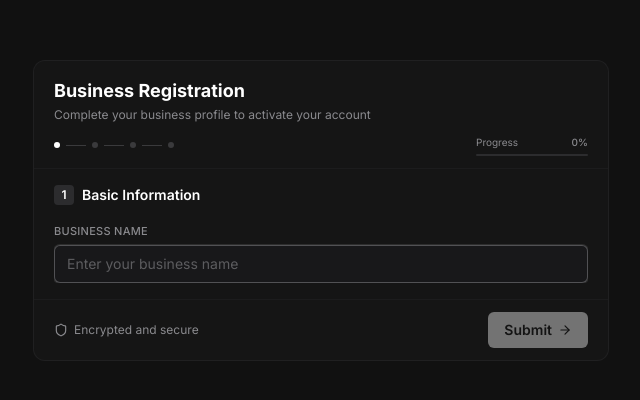
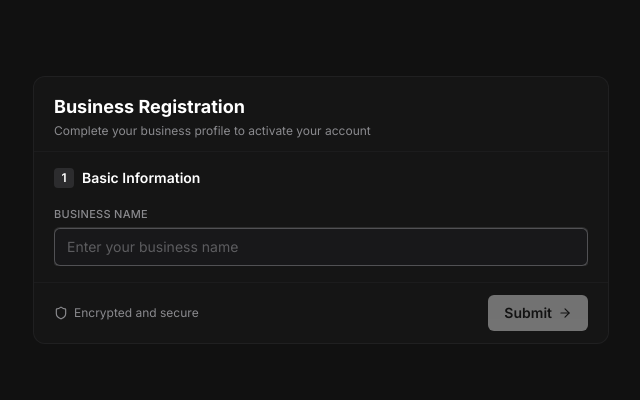
Before and after one commit to vision6-ai/airdope-frontend, a React (Vite) app: page /onboarding in a window 1280 px wide. Shown: the part 190-590 px from the top of the page, without its empty margins (319-959 px from the left). Built offline with nearby package versions, Linux system fonts and the light colour scheme.

Commit message:
Updated SmartOnboardingForm.tsx

```diff
--- a/src/components/onboarding/SmartOnboardingForm.tsx
+++ b/src/components/onboarding/SmartOnboardingForm.tsx
@@ -3,7 +3,6 @@ import { X, ArrowRight, Shield } from "lucide-react";
 import { useFormProgress } from "./useFormProgress";
 import { RevealingField, FormInput, FormSelect, FormInputAutocomplete } from "./RevealingField";
 import { ProgressiveSection } from "./ProgressiveSection";
-import { FormProgressBar, SectionIndicator } from "./FormProgressBar";
 
 const businessTypeOptions = [
   { value: "standard", label: "Standard" },
@@ -35,9 +34,7 @@ export function SmartOnboardingForm({
   const {
     formData,
     visibility,
-    currentSection,
     updateField,
-    getCompletionPercentage,
     isSectionComplete,
     isFormComplete,
   } = useFormProgress();
@@ -63,17 +60,10 @@ export function SmartOnboardingForm({
     updateField("country", components.country);
   };
 
-  const sections = [
-    { number: 1, title: "Basic Information", isComplete: isSectionComplete(1) },
-    { number: 2, title: "Tax Information", isComplete: isSectionComplete(2) },
-    { number: 3, title: "Business Address", isComplete: isSectionComplete(3) },
-    { number: 4, title: "Contact Information", isComplete: isSectionComplete(4) },
-  ];
-
   return (
     <div className="bg-brand-gray-500 border border-brand-gray-200/30 rounded-xl w-full max-w-xl mx-auto overflow-hidden">
       <div className="px-5 pt-4 pb-3 border-b border-brand-gray-200/20">
-        <div className="flex items-start justify-between mb-3">
+        <div className="flex items-start justify-between">
           <div>
             <h1 className="text-lg font-bold text-white">Business Registration</h1>
             <p className="text-brand-gray-100 text-xs mt-0.5">
@@ -88,13 +78,6 @@ export function SmartOnboardingForm({
               <X className="w-4 h-4 text-brand-gray-100" />
             </button>
           )}
-        </div>
-        <div className="flex items-center justify-between">
-          <SectionIndicator sections={sections} currentSection={currentSection} />
-          <FormProgressBar
-            percentage={getCompletionPercentage()}
-            className="w-28"
-          />
         </div>
       </div>
 
```
